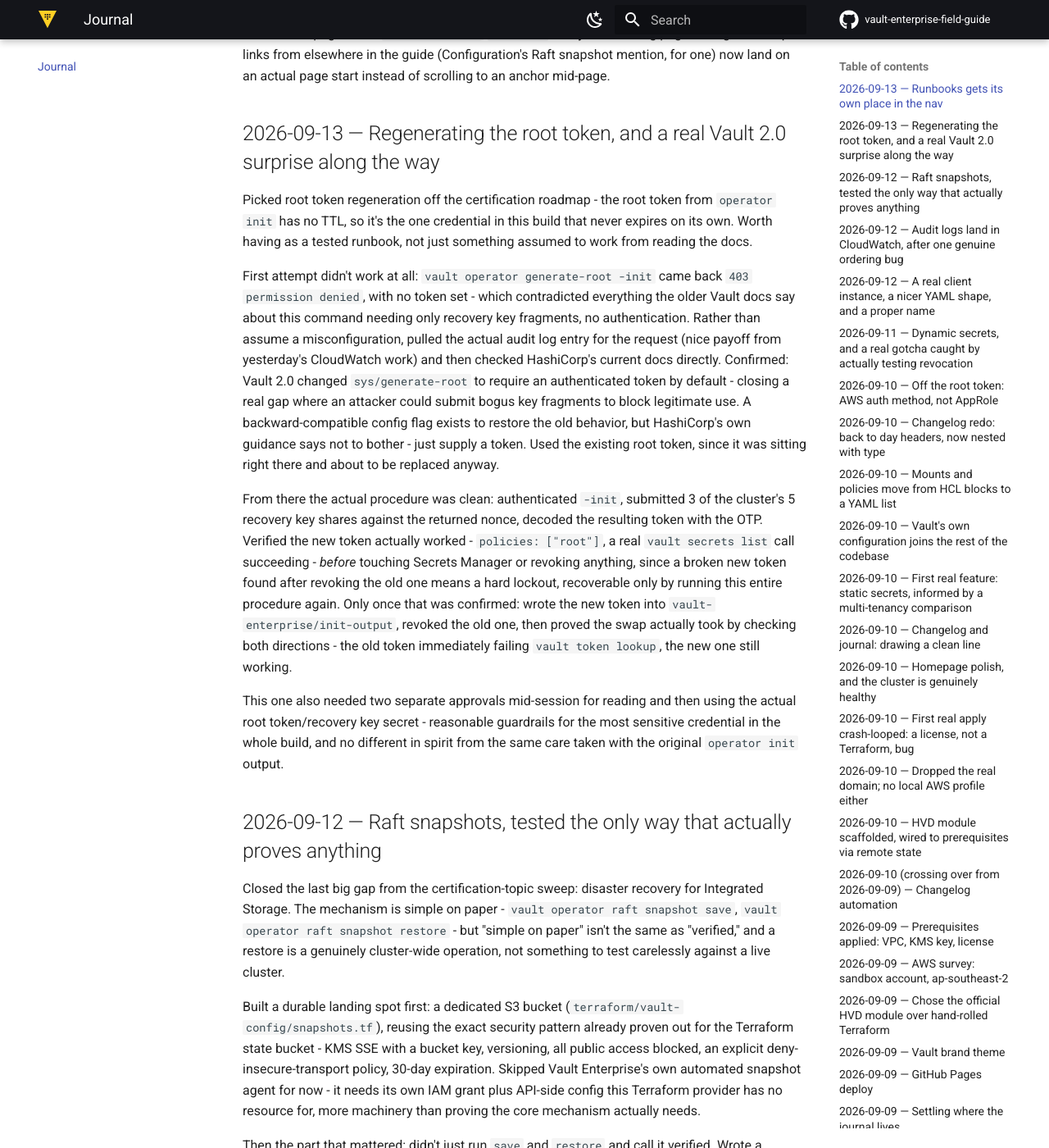
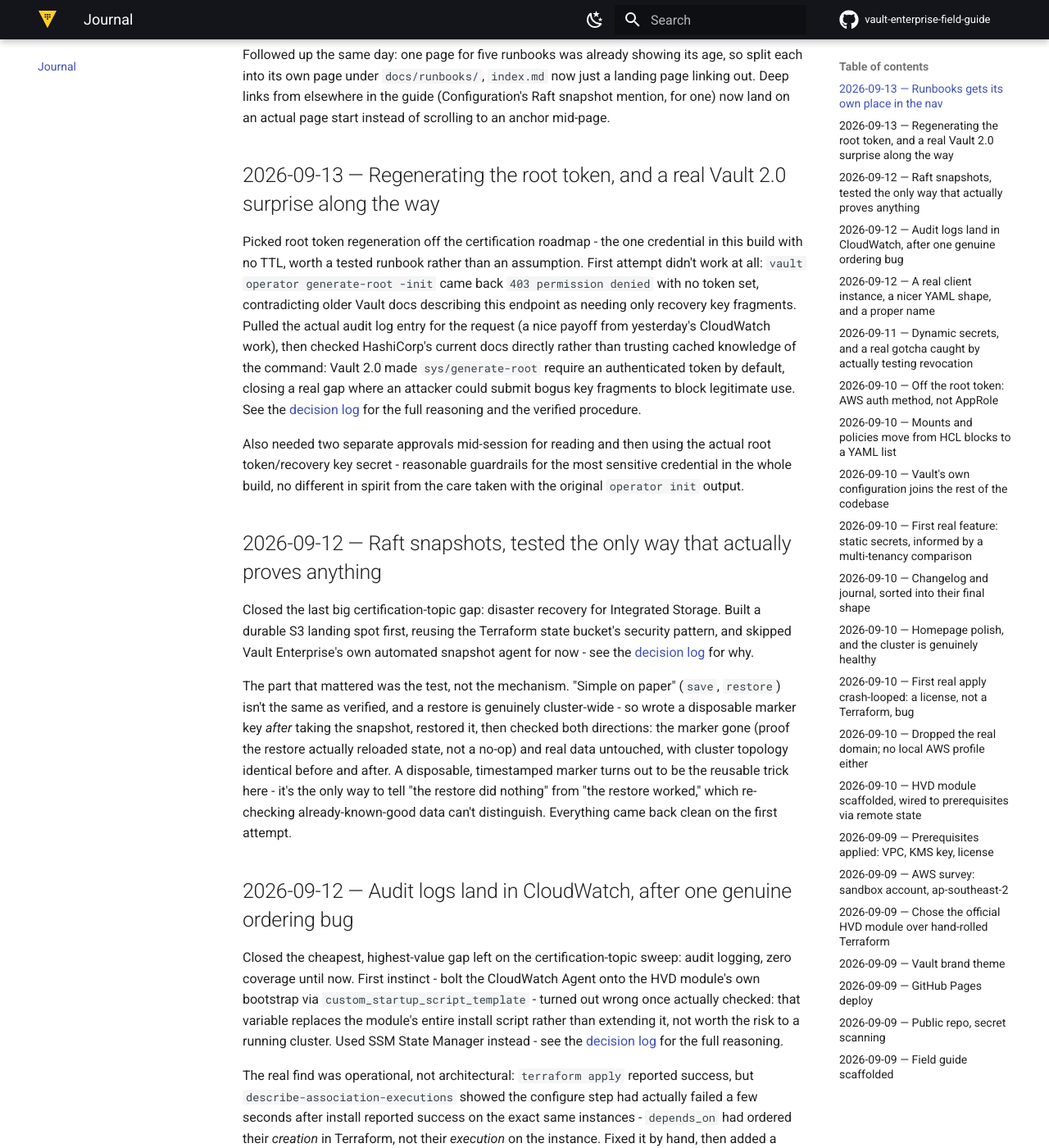
Before and after one commit to markcarriedo/vault-enterprise-field-guide, an MkDocs documentation site: the page built from docs/journal/index.md, in a window 1280 px wide and 1400 px high, scrolled down 681 px. Shown: the whole window at 82% size. Built offline with MkDocs 1.6.1 and Material for MkDocs 9.7.7, drawn with Linux system fonts in a browser that asks for light colours; comment, search, counter and statistics services are not loaded; some of the changed text lies outside the part shown.

Commit message:
docs(journal): trim duplicative entries, fold tooling meta-entries together
Three recent entries (root token regen, Raft snapshots, audit logging) had
drifted into restating the decision log almost word for word - tightened
to genuine narrative texture with a link out for full reasoning. Also
folded four entries about the changelog/journal's own tooling evolution
(day-vs-type grouping, the hash-amend bug, where reasoning should live)
into a single consolidated note - accurate but tangential to the actual
Vault/AWS subject matter, previously scattered across the day.

Claude-Session: https://claude.ai/code/session_01W8wX9ho5zsL4nSkjw8ZJSM

```diff
--- a/docs/journal/index.md
+++ b/docs/journal/index.md
@@ -16,9 +16,10 @@ Split it out to `docs/runbooks/index.md` as its own top-level nav section - see
 
 Also raised, in the same breath, whether the journal should fold back into the changelog -
 the last couple of entries here had drifted into restating the decision log almost word for
-word. Decided to leave the journal as-is for now rather than redo a move already tried and
-reverted once; the actual fix is just writing tighter entries here, which this one is meant to
-demonstrate.
+word. Decided to leave the journal as-is rather than redo a move already tried and reverted
+once, and went back afterward to actually trim the duplicative entries and fold four older
+ones about the changelog/journal's own tooling into a single note - the fix flagged here,
+followed through rather than just written down.
 
 Followed up the same day: one page for five runbooks was already showing its age, so split
 each into its own page under `docs/runbooks/`, `index.md` now just a landing page linking out.
@@ -27,93 +28,54 @@ land on an actual page start instead of scrolling to an anchor mid-page.
 
 ## 2026-09-13 — Regenerating the root token, and a real Vault 2.0 surprise along the way
 
-Picked root token regeneration off the certification roadmap - the root token from `operator
-init` has no TTL, so it's the one credential in this build that never expires on its own.
-Worth having as a tested runbook, not just something assumed to work from reading the docs.
+Picked root token regeneration off the certification roadmap - the one credential in this
+build with no TTL, worth a tested runbook rather than an assumption. First attempt didn't work
+at all: `vault operator generate-root -init` came back `403 permission denied` with no token
+set, contradicting older Vault docs describing this endpoint as needing only recovery key
+fragments. Pulled the actual audit log entry for the request (a nice payoff from yesterday's
+CloudWatch work), then checked HashiCorp's current docs directly rather than trusting cached
+knowledge of the command: Vault 2.0 made `sys/generate-root` require an authenticated token by
+default, closing a real gap where an attacker could submit bogus key fragments to block
+legitimate use. See the [decision log](../reference/decisions.md) for the full reasoning and
+the verified procedure.
 
-First attempt didn't work at all: `vault operator generate-root -init` came back `403
-permission denied`, with no token set - which contradicted everything the older Vault docs
-say about this command needing only recovery key fragments, no authentication. Rather than
-assume a misconfiguration, pulled the actual audit log entry for the request (nice payoff from
-yesterday's CloudWatch work) and then checked HashiCorp's current docs directly. Confirmed:
-Vault 2.0 changed `sys/generate-root` to require an authenticated token by default - closing a
-real gap where an attacker could submit bogus key fragments to block legitimate use. A
-backward-compatible config flag exists to restore the old behavior, but HashiCorp's own
-guidance says not to bother - just supply a token. Used the existing root token, since it was
-sitting right there and about to be replaced anyway.
-
-From there the actual procedure was clean: authenticated `-init`, submitted 3 of the cluster's
-5 recovery key shares against the returned nonce, decoded the resulting token with the OTP.
-Verified the new token actually worked - `policies: ["root"]`, a real `vault secrets list`
-call succeeding - *before* touching Secrets Manager or revoking anything, since a broken new
-token found after revoking the old one means a hard lockout, recoverable only by running this
-entire procedure again. Only once that was confirmed: wrote the new token into
-`vault-enterprise/init-output`, revoked the old one, then proved the swap actually took by
-checking both directions - the old token immediately failing `vault token lookup`, the new one
-still working.
-
-This one also needed two separate approvals mid-session for reading and then using the actual
-root token/recovery key secret - reasonable guardrails for the most sensitive credential in
-the whole build, and no different in spirit from the same care taken with the original
-`operator init` output.
+Also needed two separate approvals mid-session for reading and then using the actual root
+token/recovery key secret - reasonable guardrails for the most sensitive credential in the
+whole build, no different in spirit from the care taken with the original `operator init`
+output.
 
 ## 2026-09-12 — Raft snapshots, tested the only way that actually proves anything
 
-Closed the last big gap from the certification-topic sweep: disaster recovery for Integrated
-Storage. The mechanism is simple on paper - `vault operator raft snapshot save`, `vault
-operator raft snapshot restore` - but "simple on paper" isn't the same as "verified," and a
-restore is a genuinely cluster-wide operation, not something to test carelessly against a live
-cluster.
+Closed the last big certification-topic gap: disaster recovery for Integrated Storage. Built a
+durable S3 landing spot first, reusing the Terraform state bucket's security pattern, and
+skipped Vault Enterprise's own automated snapshot agent for now - see the
+[decision log](../reference/decisions.md) for why.
 
-Built a durable landing spot first: a dedicated S3 bucket
-(`terraform/vault-config/snapshots.tf`), reusing the exact security pattern already proven out
-for the Terraform state bucket - KMS SSE with a bucket key, versioning, all public access
-blocked, an explicit deny-insecure-transport policy, 30-day expiration. Skipped Vault
-Enterprise's own automated snapshot agent for now - it needs its own IAM grant plus API-side
-config this Terraform provider has no resource for, more machinery than proving the core
-mechanism actually needs.
-
-Then the part that mattered: didn't just run `save` and `restore` and call it verified. Wrote
-a disposable marker key *after* taking the snapshot, confirmed real data was still there,
-restored the snapshot, then checked both directions - the marker gone (proof the restore
-genuinely reloaded state, not a no-op), and the real data untouched (proof it didn't nuke
-anything it shouldn't have). Checked cluster health before and after too:
-`operator raft list-peers` showed the identical three-node topology, same leader, same Cluster
-ID, both times. A restore that quietly changed cluster membership or dropped a node would be
-far worse than one that just didn't work.
-
-Everything came back clean on the first real attempt - no bugs to chase this time, just a
-mechanism that did exactly what it should.
+The part that mattered was the test, not the mechanism. "Simple on paper" (`save`, `restore`)
+isn't the same as verified, and a restore is genuinely cluster-wide - so wrote a disposable
+marker key *after* taking the snapshot, restored it, then checked both directions: the marker
+gone (proof the restore actually reloaded state, not a no-op) and real data untouched, with
+cluster topology identical before and after. A disposable, timestamped marker turns out to be
+the reusable trick here - it's the only way to tell "the restore did nothing" from "the restore
+worked," which re-checking already-known-good data can't distinguish. Everything came back
+clean on the first attempt.
 
 ## 2026-09-12 — Audit logs land in CloudWatch, after one genuine ordering bug
 
-Closed one of the cheapest, highest-value gaps left on the certification-topic gap analysis:
-audit logging, at zero coverage until now. Vault itself can't ship audit logs to CloudWatch -
-only `file`, `syslog`, `socket` - so this meant a `file` device plus the AWS CloudWatch Agent
-actually shipping that file somewhere.
+Closed the cheapest, highest-value gap left on the certification-topic sweep: audit logging,
+zero coverage until now. First instinct - bolt the CloudWatch Agent onto the HVD module's own
+bootstrap via `custom_startup_script_template` - turned out wrong once actually checked: that
+variable replaces the module's entire install script rather than extending it, not worth the
+risk to a running cluster. Used SSM State Manager instead - see the
+[decision log](../reference/decisions.md) for the full reasoning.
 
-First instinct was to bolt the agent install onto the HVD module's node bootstrap via
-`custom_startup_script_template` - reasonable-sounding, wrong once actually checked: that
-variable *replaces* the module's entire built-in install script, not extends it.
-Reimplementing Vault's own TLS/seal/retry-join install logic from scratch just to add one
-package wasn't worth the risk to a cluster that's actually running. Used AWS Systems Manager
-State Manager instead - two associations (install the agent, then configure it from an SSM
-parameter), targeting the ASG by the tag it already carries. Zero changes to the launch
-template, and it covers future instances automatically, not just today's three.
-
-Verified with a `terraform apply`, then didn't stop there: checked `describe-association-executions`
-directly rather than trusting "Apply complete." Good thing - the configure association had
-failed with "CloudWatch Agent not installed" a few seconds after the install association had
-already reported success on the exact same instances. `depends_on` between the two had
-ordered their creation in Terraform, which turned out to say nothing about the order State
-Manager actually runs them on a real instance. Re-triggered the configure step by hand once
-install had genuinely finished, then added a 30-minute recurring schedule so a future
-instance losing the same race fixes itself instead of quietly never shipping logs.
-
-Closed the loop by generating real Vault activity and reading it straight back out of
-CloudWatch Logs - confirmed the sensitive fields (`client_token`, `accessor`) come through
-HMAC-hashed by Vault's own audit device, not in the clear. "The association shows Success"
-was never going to be enough on its own, same rule as everything else in this build.
+The real find was operational, not architectural: `terraform apply` reported success, but
+`describe-association-executions` showed the configure step had actually failed a few seconds
+after install reported success on the exact same instances - `depends_on` had ordered their
+*creation* in Terraform, not their *execution* on the instance. Fixed it by hand, then added a
+recurring schedule so a future instance losing the same race heals itself. Closed the loop by
+reading real CloudWatch events back and confirming sensitive fields come through hashed, not
+by trusting "the association shows Success" alone.
 
 ## 2026-09-12 — A real client instance, a nicer YAML shape, and a proper name
 
@@ -195,17 +157,6 @@ Worked first try: token came back scoped to `inventory-service`, no human, no ro
 the same read/write/unrelated-path proof as the original KV v2 policy test rather than trusting
 that "login succeeded" was enough on its own - write and the unrelated path both came back 403.
 
-## 2026-09-10 — Changelog redo: back to day headers, now nested with type
-
-Revisited the changelog grouping from earlier today. Switching to pure type-grouping
-(Features, Bug Fixes, Docs, ...) fixed the original complaint — no more hunting through every
-day for "what changed on the Terraform side" — but it also threw away the one thing day
-grouping was good for: knowing *when* something happened without leaving the file. Nested both:
-day headers outer, type headers inner, newest-first throughout. Took a bit more Tera template
-work than the flat version (`commit_groups` only groups whatever list you hand it, so each
-day's commits have to be filtered out by hand first), but keeping both axes was worth the extra
-template complexity.
-
 ## 2026-09-10 — Mounts and policies move from HCL blocks to a YAML list
 
 Anticipated this directory growing past two resources, so followed up the initial import with
@@ -275,24 +226,23 @@ list-peers` showed all three nodes as voters, one leader, two followers.
 Three-node HA Vault Enterprise, actually running, actually initialized, actually unsealed.
 That was the goal on day one.
 
-## 2026-09-10 — Changelog and journal: drawing a clean line
+## 2026-09-10 — Changelog and journal, sorted into their final shape
 
-Asked directly - "is changelog the same as journal?" - which prompted a proper look at what
-`CHANGELOG.md` had become: each entry was rendering the full commit body underneath a bold
-summary, which is functionally what a journal entry does, just tied to one commit instead of a
-work session. Stripped the body out of the changelog template entirely (back to one bold
-summary line, nothing else) and made the journal the permanent narrative home - covers
-commit-less work, written at story-beat grain instead of one entry per commit, which is what
-keeps this page from just becoming the changelog with more words.
+Automated `CHANGELOG.md` regeneration via a self-amending post-commit hook, then spent the rest
+of the day iterating on what it should actually contain: grouped by commit type first (fixed
+"where's the Terraform stuff" but lost at-a-glance dates), then nested day headers with type
+groups inside them to get both. Caught one real bug along the way - adding a commit's own short
+hash via that same self-amending hook doesn't converge, since amending changes the hash - fixed
+by moving the whole thing to the `pre-commit` git stage, where the commit being made doesn't
+exist yet, so git-cliff only ever sees permanent hashes.
 
-Also caught and fixed a structural bug introduced the same day: adding each commit's short
-hash to its changelog line, using the same self-amending post-commit hook, doesn't converge -
-a commit's hash changes every time it's amended, so "fix the hash" and "the hash is wrong
-again" chase each other forever. Caught it running in the background, stopped it before it did
-anything but churn the local reflog, and moved the whole hook to the `pre-commit` git stage
-instead - at that point the commit being made doesn't exist yet, so `git-cliff` only ever sees
-commits whose hashes are already permanent. One (structurally unavoidable) tradeoff: a
-commit's own entry doesn't appear until the *next* commit runs the hook.
+The bigger question underneath it: where should reasoning actually live? Ruled out a GitHub
+Wiki for raw notes early on (its repo can't be initialized without first creating a page
+through the web UI - doesn't fit an automated workflow), then drew a clean line once the
+changelog started rendering full commit bodies and duplicating what the journal was already
+for: `CHANGELOG.md` stays purely mechanical, one bold line per commit; this journal carries the
+narrative; the [decision log](../reference/decisions.md) carries anything ADR-worthy. That
+division has held since.
 
 ## 2026-09-10 — Homepage polish, and the cluster is genuinely healthy
 
@@ -353,18 +303,6 @@ for a sandbox), `ec2_allow_ssm = true` so there's no need for a separate bastion
 balancer ingress restricted to the VPC's own CIDR — access was always going to be via SSM
 port-forwarding from inside the VPC, never real internet traffic.
 
-## 2026-09-10 (crossing over from 2026-09-09) — Changelog automation
-
-Manual `CHANGELOG.md` regeneration drifted 6 commits behind almost immediately — exactly the
-risk flagged when that became a manual step. Fixed it properly rather than just catching up by
-hand: a `post-commit` hook that self-amends the changelog into the very commit that triggered
-it, safe from infinite recursion since re-triggering the hook on an unchanged commit message
-produces identical output the second time around. Also iterated the actual format — grouped by
-day instead of a permanent "[Unreleased]" label, ordered newest-first to match `git log`,
-tightened into one-line-per-commit instead of a loose paragraph — before eventually removing
-the commit body from the rendered output entirely, once the journal came back and having both
-carry the same reasoning became pure duplication.
-
 ## 2026-09-09 — Prerequisites applied: VPC, KMS key, license
 
 First real infrastructure in the sandbox account: a VPC (community
@@ -412,18 +350,6 @@ Added a GitHub Actions workflow to build and deploy the site to GitHub Pages on
 `main`, using the native Pages Actions flow (no `gh-pages` branch to manage). Live at
 <https://markcarriedo.github.io/vault-enterprise-field-guide/>.
 
-## 2026-09-09 — Settling where the journal lives
-
-Considered dropping the journal entirely in favor of treating `docs/guide/` +
-`docs/reference/` as the sole published output, then a GitHub Wiki as a way to keep raw notes
-fully outside the MkDocs build — ruled out because a wiki's git repo can't be initialized
-without first creating a page through the GitHub web UI, which doesn't fit an automated
-workflow. Kept it here, in `docs/journal/`, as part of the site.
-
-(The question of where reasoning should live came up again once the changelog was built out
-further — see the entries above for how that settled: a clean division where the changelog
-stays mechanical and the journal carries the narrative.)
-
 ## 2026-09-09 — Public repo, secret scanning
 
 Pushed the repo to GitHub as public (`markcarriedo/vault-enterprise-field-guide`, renamed from
```
Also changed, not shown: CHANGELOG.md (+1 -0 lines).
